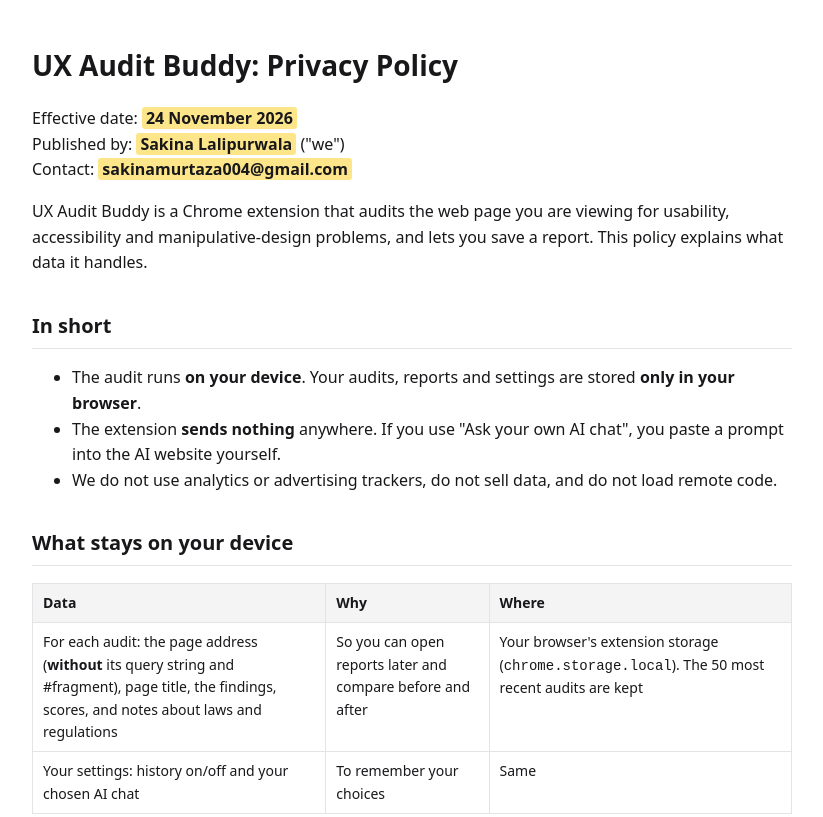
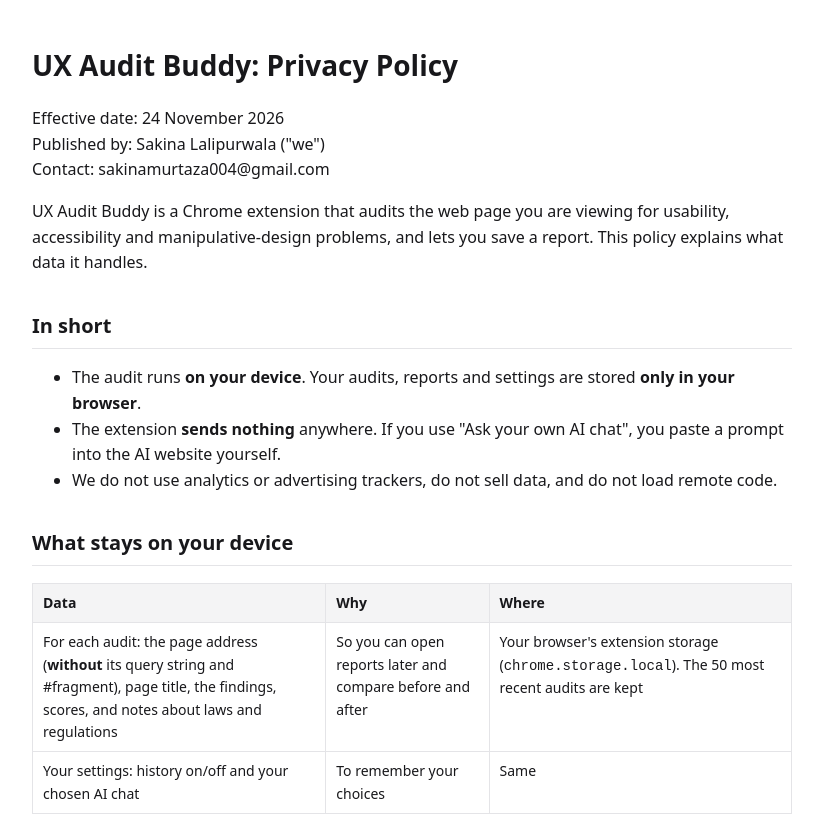
Before and after one commit to sakinamurtaza004-dev/UX-agent, a browser extension: page docs/privacy-policy.html in a window 1280 px wide. Shown: the top 817 px of the page, without its empty margins (228-1051 px from the left). Drawn offline with Linux system fonts and the light colour scheme.

Commit message:
Privacy policy: remove leftover highlighting
Co-Authored-By: Claude Sonnet 5.5 <noreply@anthropic.com>
Claude-Session: https://claude.ai/code/session_017KQi1iNx6qRRgRYNFXBg7n

```diff
--- a/docs/privacy-policy.html
+++ b/docs/privacy-policy.html
@@ -16,9 +16,9 @@
 <body>
 
 <h1>UX Audit Buddy: Privacy Policy</h1>
-<p>Effective date: <span class="todo">24 November 2026</span><br>
-Published by: <span class="todo">Sakina Lalipurwala</span> ("we")<br>
-Contact: <span class="todo">sakinamurtaza004@gmail.com</span></p>
+<p>Effective date: 24 November 2026<br>
+Published by: Sakina Lalipurwala ("we")<br>
+Contact: sakinamurtaza004@gmail.com</p>
 
 <p>UX Audit Buddy is a Chrome extension that audits the web page you are viewing for usability, accessibility and manipulative-design problems, and lets you save a report. This policy explains what data it handles.</p>
 
```
